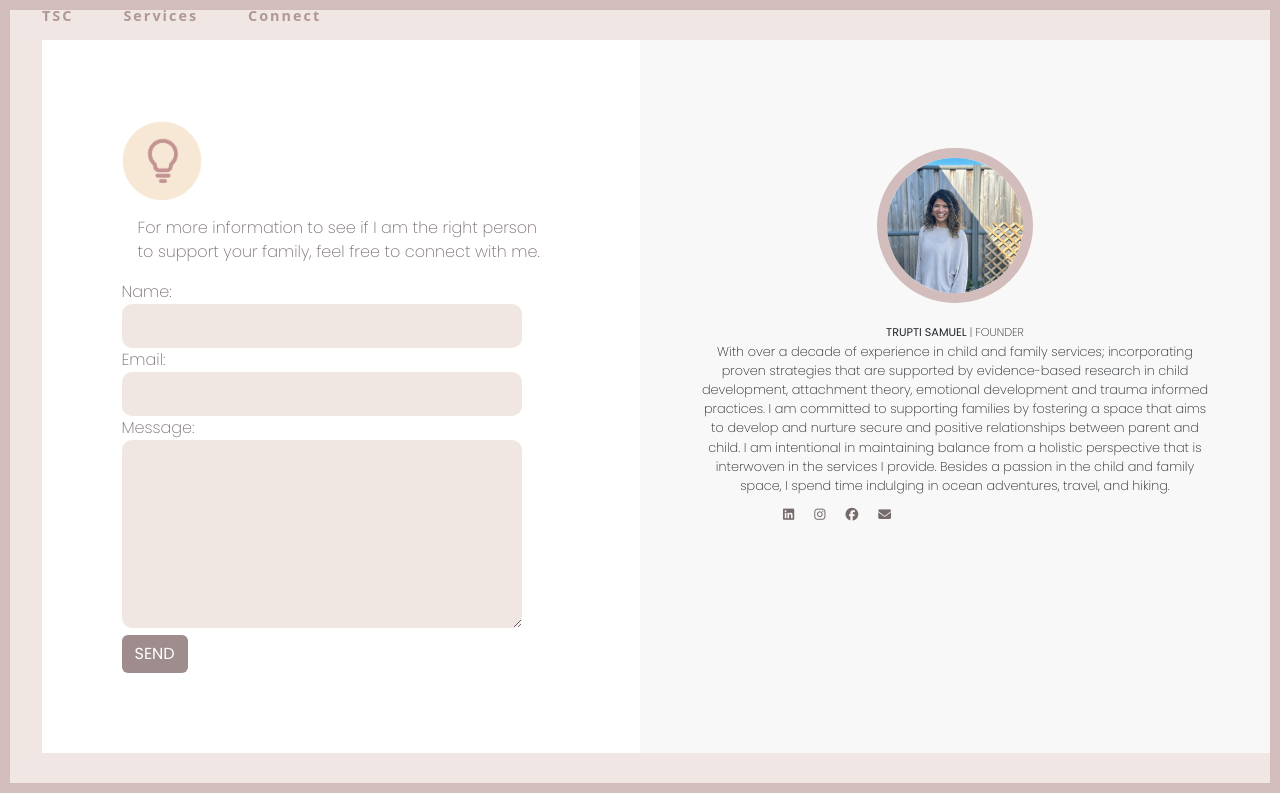
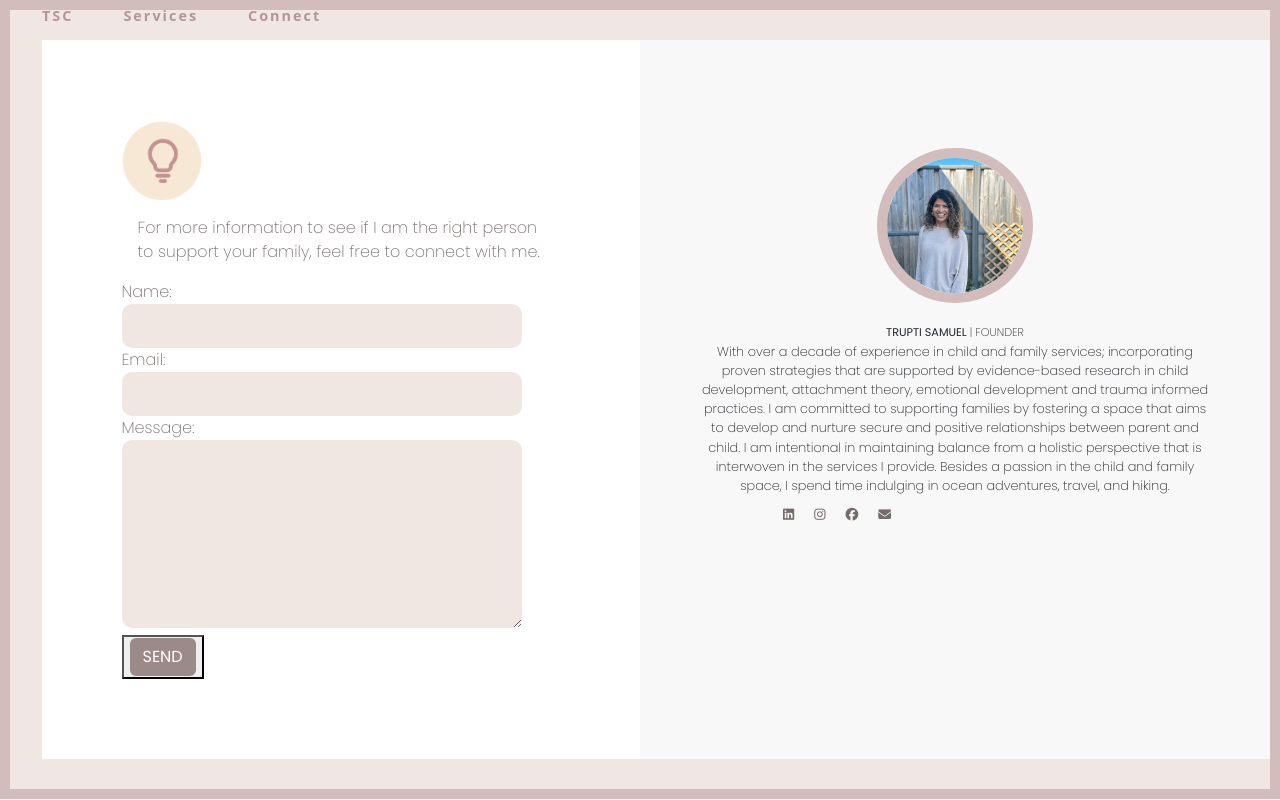
Before and after one commit to R-LaRoi/tsam-vite, a React (Vite) app: page /linkconnect in a window 1280 px wide. Built offline with nearby package versions, Linux system fonts and the light colour scheme.

Commit message:
Update EmailForm.jsx

```diff
--- a/src/Components/EmailForm.jsx
+++ b/src/Components/EmailForm.jsx
@@ -97,9 +97,12 @@ return(
     </textarea>
  <br/>
 
+<button type ="submit" >
+
+
 <MessageButton />
 
-
+   </button>
 
 </form>
 
```
